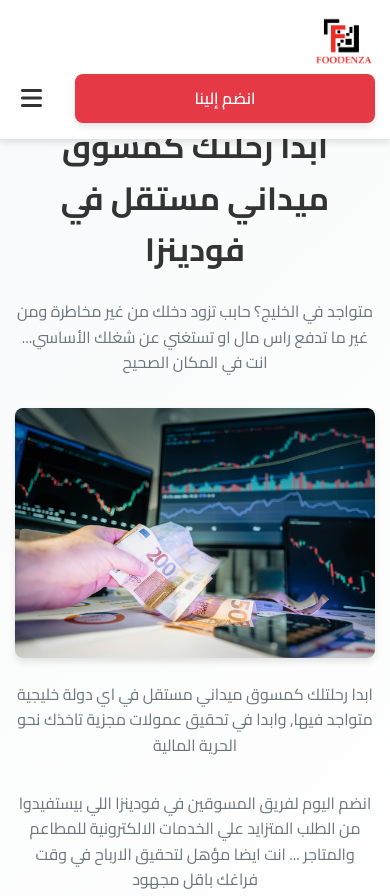
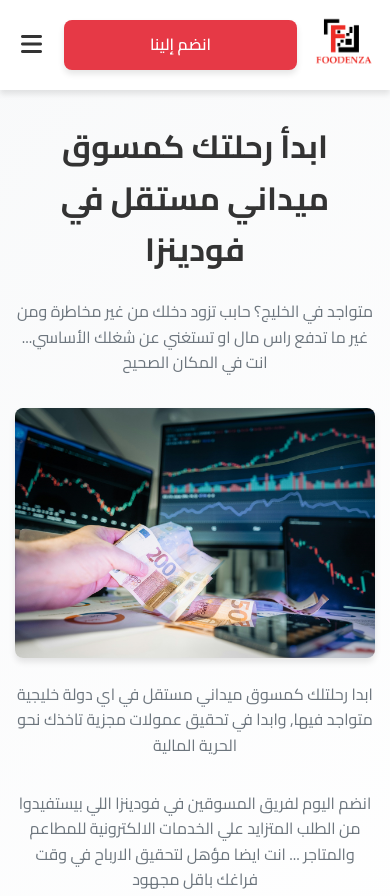
Before and after one commit to MaryamTarek03/Foodenza_Landing_Page, a plain HTML site: page index.html in a window 390 px wide. Shown: the top 896 px of the page. Drawn offline with Linux system fonts and the light colour scheme.

Commit message:
fix header responsiveness

```diff
--- a/css/styles.css
+++ b/css/styles.css
@@ -14,7 +14,6 @@
   box-sizing: border-box;
 }
 
-/* Text Selection Styles */
 ::selection {
   background: #000000;
   color: #ffffff;
@@ -152,7 +151,6 @@ html {
   box-shadow: 0 8px 25px rgba(0, 0, 0, 0.15);
 }
 
-/* Section Styles */
 .section {
   padding: 80px 0;
 }
@@ -450,13 +448,10 @@ html {
     grid-template-columns: 1fr;
   }
 
-  .nav-container {
-    flex-wrap: wrap;
-  }
-
   .cta-button,
   .cta-large {
     width: 100%;
+    margin: 0 1rem;
     max-width: 300px;
   }
 
```
